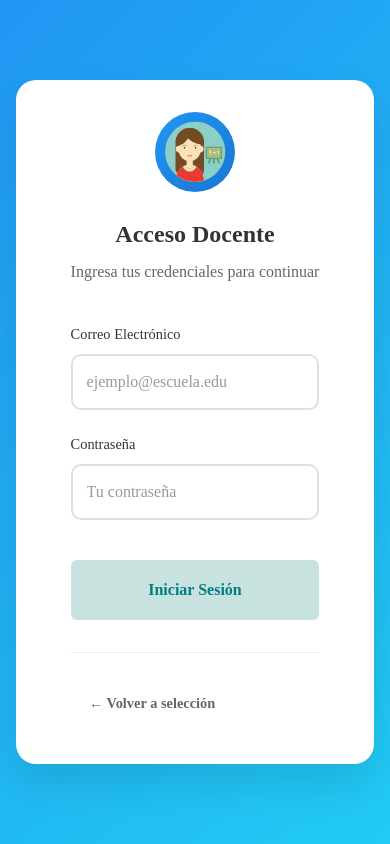
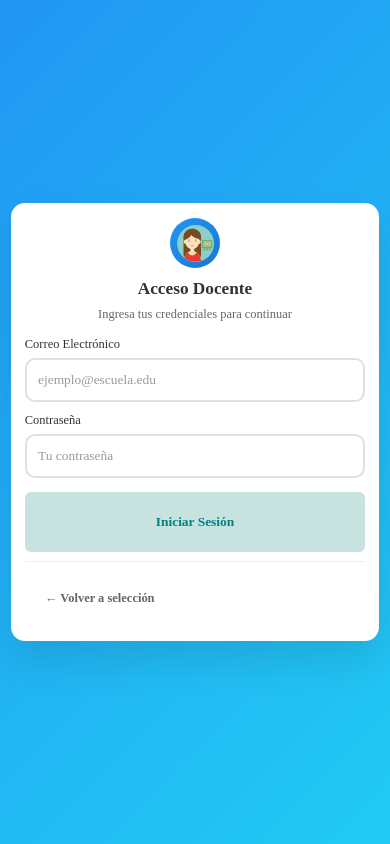
Before and after one commit to AsllyZuniga/neuroKids-front, a React (Vite) app: page /docente/login in a window 390 px wide. Built offline with nearby package versions, Linux system fonts and the light colour scheme; sample sign-in values are in the browser's storage; a web font is replaced by a local one.

Commit message:
Se actualiza diseños para que sea responsive

```diff
--- a/package.json
+++ b/package.json
@@ -10,6 +10,7 @@
     "preview": "vite preview"
   },
   "dependencies": {
+    "@fontsource/opendyslexic": "^5.2.5",
     "@radix-ui/react-dialog": "^1.1.15",
     "@radix-ui/react-progress": "^1.1.7",
     "@radix-ui/react-select": "^2.2.6",
--- a/src/pages/dashboard/dashboard.scss
+++ b/src/pages/dashboard/dashboard.scss
@@ -167,7 +167,7 @@ footer {
     display: flex;
     flex-direction: column;
     align-items: center;
-    gap: 1.2rem;
+    gap: 1rem;
     width: 100%;
     padding: 0 2rem 2rem;
     box-sizing: border-box;
@@ -176,8 +176,7 @@ footer {
   }
 
   .dashboard-mobile__age-btn {
-    width: 100%;
-    max-width: 380px;
+    width: min(60vw, 230px);
     cursor: pointer;
     transition: transform 0.18s ease, filter 0.18s ease;
 
@@ -236,7 +235,7 @@ footer {
     width: auto;
     max-width: none;
     flex: 1;
-    max-width: 200px;
+    max-width: 130px;
 
     img {
       border-radius: 12px;
@@ -268,11 +267,11 @@ footer {
   }
 
   .dashboard-mobile__buttons {
-    gap: 0.9rem;
+    gap: 0.75rem;
     padding: 0 1.2rem 1.5rem;
   }
 
   .dashboard-mobile__age-btn {
-    max-width: 300px;
+    width: min(56vw, 180px);
   }
 }
--- a/src/pages/teacherLogin/teacherLogin.scss
+++ b/src/pages/teacherLogin/teacherLogin.scss
@@ -1,20 +1,31 @@
 .teacher-login {
-    min-height: 100vh;
+    min-height: 100dvh;
+    height: 100dvh;
     display: flex;
     align-items: center;
     justify-content: center;
     background: linear-gradient(135deg, #2196F3 0%, #21CBF3 100%);
-    padding: 2rem;
+    padding: clamp(0.6rem, 2vh, 2rem);
+    box-sizing: border-box;
+    overflow: hidden;
 
     &__container {
         width: 100%;
         max-width: 450px;
+        max-height: 100%;
     }
 
     &__card {
+        width: 100%;
+        max-height: calc(100dvh - clamp(1.2rem, 6vh, 4rem));
         padding: 3rem 2.5rem;
         border-radius: 20px;
         box-shadow: 0 20px 40px rgba(0, 0, 0, 0.1);
+
+        .card__body {
+            width: 100%;
+            max-width: 100%;
+        }
     }
 
     &__header {
@@ -56,12 +67,16 @@
         display: flex;
         flex-direction: column;
         gap: 1.5rem;
+        width: 100%;
+        max-width: 100%;
     }
 
     &__field {
         display: flex;
         flex-direction: column;
         gap: 0.5rem;
+        width: 100%;
+        max-width: 100%;
     }
 
     &__label {
@@ -71,6 +86,10 @@
     }
 
     &__input {
+        width: 100%;
+        max-width: 100%;
+        min-width: 0;
+        box-sizing: border-box;
         padding: 1rem;
         border: 2px solid #e0e0e0;
         border-radius: 10px;
@@ -106,6 +125,10 @@
     }
 
     &__submit {
+        width: 100%;
+        max-width: 100%;
+        min-width: 0 !important;
+        box-sizing: border-box;
         margin-top: 1rem;
         padding: 1rem;
         font-size: 1rem;
@@ -130,18 +153,145 @@
 
     // Responsive design
     @media (max-width: 768px) {
-        padding: 1rem;
+        padding: max(0.5rem, env(safe-area-inset-top)) 0.7rem max(0.5rem, env(safe-area-inset-bottom));
+
+        &__container {
+            max-width: 380px;
+        }
 
         &__card {
-            padding: 2rem 1.5rem;
+            max-height: calc(100dvh - 1rem);
+            padding: 1.2rem 1rem;
+            border-radius: 16px;
         }
 
         &__title {
-            font-size: 1.5rem;
+            font-size: clamp(1.15rem, 3.2vh, 1.5rem);
         }
 
         &__input {
-            padding: 0.875rem;
+            min-height: 40px;
+            padding: 0.72rem 0.8rem;
+            font-size: 0.92rem;
+        }
+
+        &__header {
+            margin-bottom: 1rem;
+        }
+
+        &__icon {
+            width: 58px;
+            height: 58px;
+            margin-bottom: 0.7rem;
+
+            img {
+                width: 50px;
+                height: 50px;
+            }
+        }
+
+        &__form {
+            gap: 0.75rem;
+        }
+
+        &__field {
+            gap: 0.25rem;
+        }
+
+        &__submit {
+            min-height: 40px;
+            margin-top: 0.35rem;
+            padding: 0.72rem;
+            font-size: 0.92rem;
+        }
+
+        &__footer {
+            margin-top: 0.75rem;
+            padding-top: 0.75rem;
+        }
+
+        &__subtitle,
+        &__label,
+        &__back {
+            font-size: 0.85rem;
+        }
+
+        &__error {
+            padding: 0.7rem;
+            font-size: 0.82rem;
+        }
+    }
+
+    @media (max-width: 420px), (max-height: 760px) {
+        &__card {
+            padding: 0.95rem 0.85rem;
+            border-radius: 14px;
+        }
+
+        &__header {
+            margin-bottom: 0.75rem;
+        }
+
+        &__icon {
+            width: 50px;
+            height: 50px;
+            margin-bottom: 0.45rem;
+
+            img {
+                width: 43px;
+                height: 43px;
+            }
+        }
+
+        &__title {
+            font-size: 1.08rem;
+            margin-bottom: 0.2rem;
+        }
+
+        &__subtitle,
+        &__label,
+        &__back {
+            font-size: 0.78rem;
+        }
+
+        &__form {
+            gap: 0.55rem;
+        }
+
+        &__input,
+        &__submit {
+            min-height: 38px;
+            font-size: 0.84rem;
+            padding: 0.62rem 0.7rem;
+        }
+
+        &__footer {
+            margin-top: 0.55rem;
+            padding-top: 0.55rem;
+        }
+
+        &__error {
+            padding: 0.58rem;
+            font-size: 0.75rem;
+        }
+    }
+
+    @media (max-height: 650px) {
+        &__icon {
+            display: none;
+        }
+
+        &__header {
+            margin-bottom: 0.45rem;
+        }
+
+        &__form {
+            gap: 0.45rem;
+        }
+
+        &__footer {
+            margin-top: 0.4rem;
+            padding-top: 0.4rem;
         }
     }
 }
--- a/tsconfig.app.json
+++ b/tsconfig.app.json
@@ -14,6 +14,7 @@
     "moduleDetection": "force",
     "noEmit": true,
     "jsx": "react-jsx",
+    "ignoreDeprecations": "6.0",
 
     /* Linting */
     "strict": true,
```
Also changed, not shown: src/pages/studentLogin/studentLogin.scss (+198 -52 lines), 1 other file (tests, documents, lock files or other folders).
